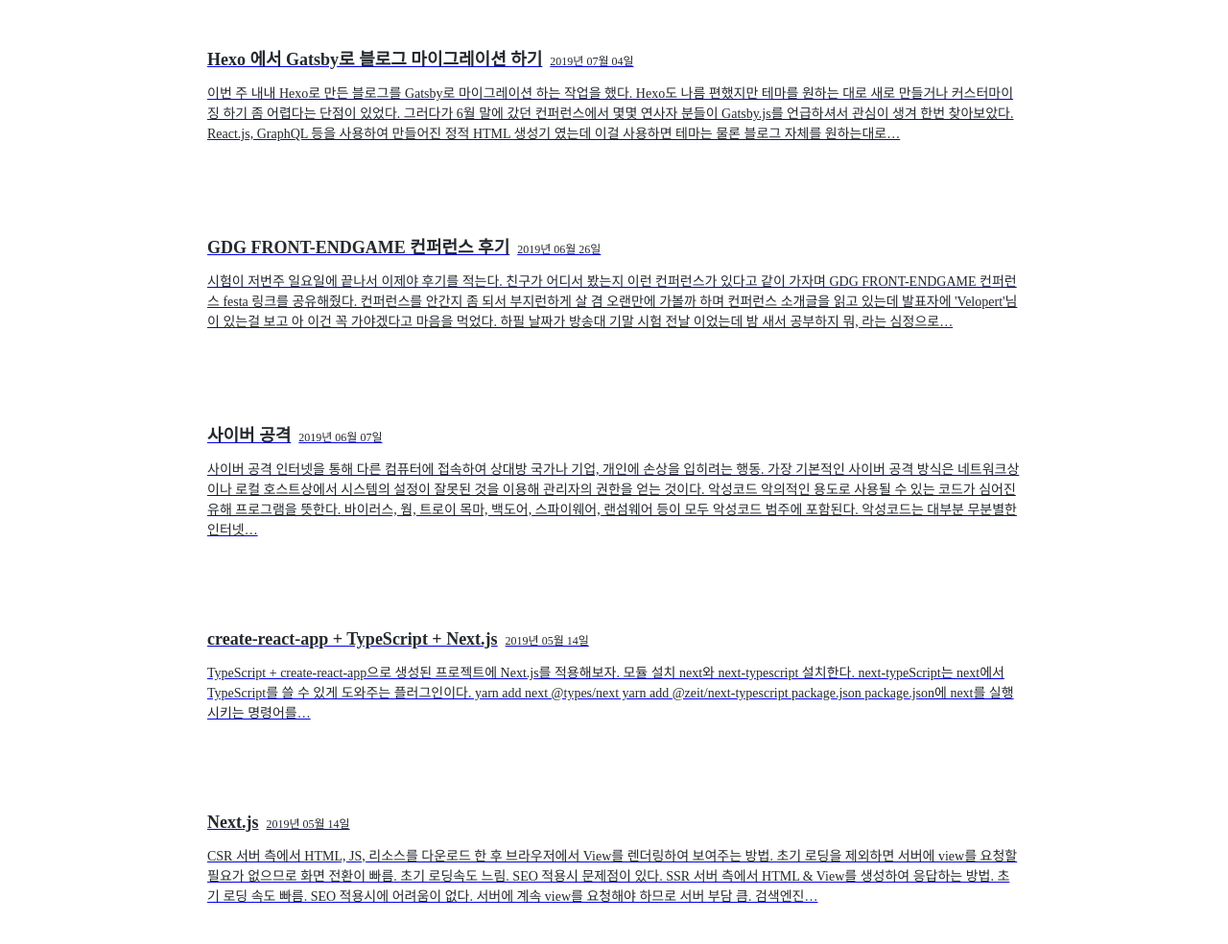
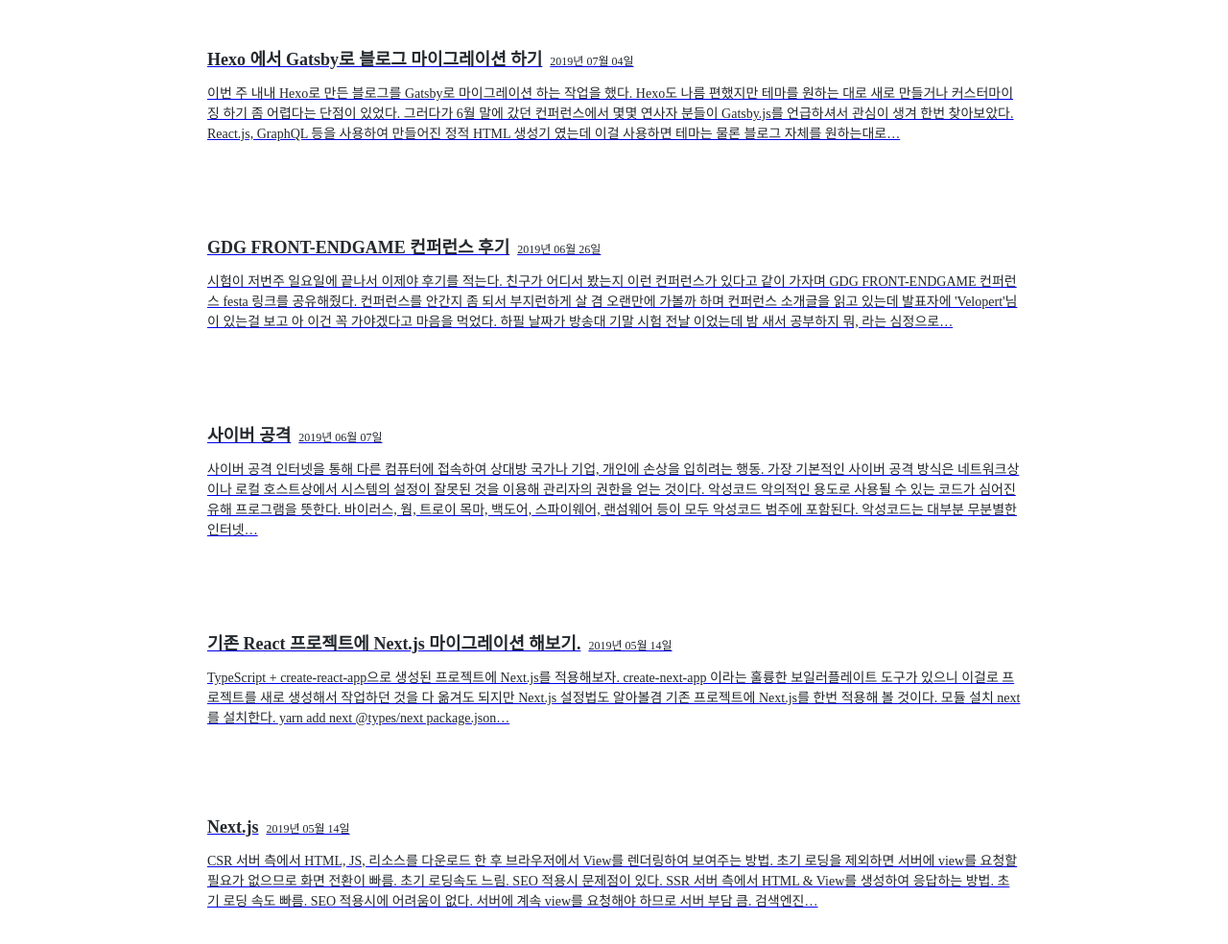
Before and after one commit to partykyoung/old-dev-blog, a Gatsby site: page / in a window 1280 px wide. Shown: the part 106-1090 px from the top of the page at 96% size. Built offline with nearby package versions, Linux system fonts and the light colour scheme; Gatsby itself is replaced by a stand-in of ours.

Commit message:
Next.js 설명 보충

````diff
--- a/src/posts/2019-05-14-nextjs-setting.md
+++ b/src/posts/2019-05-14-nextjs-setting.md
@@ -1,19 +1,18 @@
 ---
-title: create-react-app + TypeScript + Next.js
+title: 기존 React 프로젝트에 Next.js 마이그레이션 해보기.
 date: 2019-05-14 23:04:23
 description: Next.js와 TypeScript를 사용하여 React 프로젝트 설정하기.
 path: /front-end/etc/nextjs-setting
 ---
 
-TypeScript + create-react-app으로 생성된 프로젝트에 Next.js를 적용해보자.
+TypeScript + create-react-app으로 생성된 프로젝트에 Next.js를 적용해보자. [create-next-app](https://www.npmjs.com/package/create-next-app) 이라는 훌륭한 보일러플레이트 도구가 있으니 이걸로 프로젝트를 새로 생성해서 작업하던 것을 다 옮겨도 되지만 Next.js 설정법도 알아볼겸 기존 프로젝트에 Next.js를 한번 적용해 볼 것이다.
 
 ## 모듈 설치
 
-next와 next-typescript 설치한다. next-typeScript는 next에서 TypeScript를 쓸 수 있게 도와주는 플러그인이다.
+next를 설치한다.
 
 ```
 yarn add next @types/next
-yarn add @zeit/next-typescript
 ```
 
 ## package.json
@@ -79,42 +78,47 @@
 
 ## 실행
 
-아래의 명령어로 실행하면 방금 작성한 첫 페이지가 뜨는게 보일 것이다.
+아래의 명령어로 실행하면 방금 작성한 첫 페이지가 뜨는게 보일 것이다. Next.js 설정이 끝났으니 이제 프로젝트를 Next.js 구조에 맞게 옮기면 된다.
 
 ```
 npm run dev
 ```
 
 ## next 8.1에서 9버전대로 업그레이드 하면서 났던 오류들.
+
 ### error TS2349: Cannot invoke an expression whose type lacks a call signature.
+
 tsconfig.json에서 esModuleInterop를 true로 줬기 때문에 나는 오류인것 같다. 아래처럼 import 문을 고쳐주면 된다.
 
 ```javascript
 // import * as next from 'next'
 
- import next from 'next'
+import next from "next"
 ```
 
 ### Cannot re-export a type when the '--isolatedModules' flag is provided.
+
 이것 역시 tsconfig.json에서 isolatedModules 옵션을 true로 해줬기 때문에 나는 것 같다. 아래 처럼 export 문을 고쳐주면 된다.
 
 ```javascript
 // export { SomeType };
 
-import { SomeType } from "./types";
-export type SomeType = SomeType;
+import { SomeType } from "./types"
+export type SomeType = SomeType
 ```
 
 ### Module '"node_modules/next/router"' has no exported member 'WithRouterProps'.
+
 WithRouterProps를 import 할 때 나는 오류 인데 아래처럼 고쳐주면 된다. import 문을 고쳐주면 된다.
 
 ```javascript
 // import { WithRouterProps } from 'next/router';
 
-import { WithRouterProps } from 'next/dist/client/with-router';
+import { WithRouterProps } from "next/dist/client/with-router"
 ```
 
 ### Argument of type 'ConnectedComponentClass<FunctionComponent<PageTemplateProps>, Pick<PageTemplateProps, "children" | "gaId">>'
+
 이건 정확히 원인을 모르겠는데 withRouter랑 connect 함수를 compose로 묶어주면 해결된다.
 
 ```javascript
@@ -123,8 +127,12 @@
 export default compose(
   withRouter,
   connect(mapStateToProps)
-)(Container);
+)(Container)
 ```
+
+## 마무리
+
+처음 이 글을 썼을 땐 회사에서 Next.js를 쓰고 있기도 하고 한번 쯤 써보고 싶었던 프레임워크라 집에서 혼자 작업하던 토이 프로젝트에도 한번 Next.js를 적용해봤었는데 지금은 다시 도로 걷은 상태이다. [Next 8.1 버전은 안드로이드 4.x 버전에서 제대로 작동이 안하는 이슈](https://github.com/zeit/next.js/issues/7496)가 9버전대에서는 수정되어서 9버전대로 업그레이드 했는데 이번엔 [빌드 시에 firebase/firestore 모듈과 계속 충돌이 나는 이슈](https://github.com/zeit/next.js/issues/7894)가 발생했다. 혼자서라도 고쳐 보게다고 이거 가지고 한 2주를 질질끌다가 다행히 회사에서 프로젝트 구조를 마이크로서비스 아키텍처로 바꾸면서 큰 변화가 일어나 프론트단에서도 Next.js를 걷어내기로 하고 지금은 내 토이 프로젝트에서도 걷어냈다. 요즘 들어 너무 오픈소스에 의존하다보면 오픈소스에 이슈나 버그가 있을 때 이것이 걸림돌이 될 것이다 라고는 생각했는데 직접 겪어보니 가슴 아팠다 ㅠ.
 
 ## Reference
 
````
